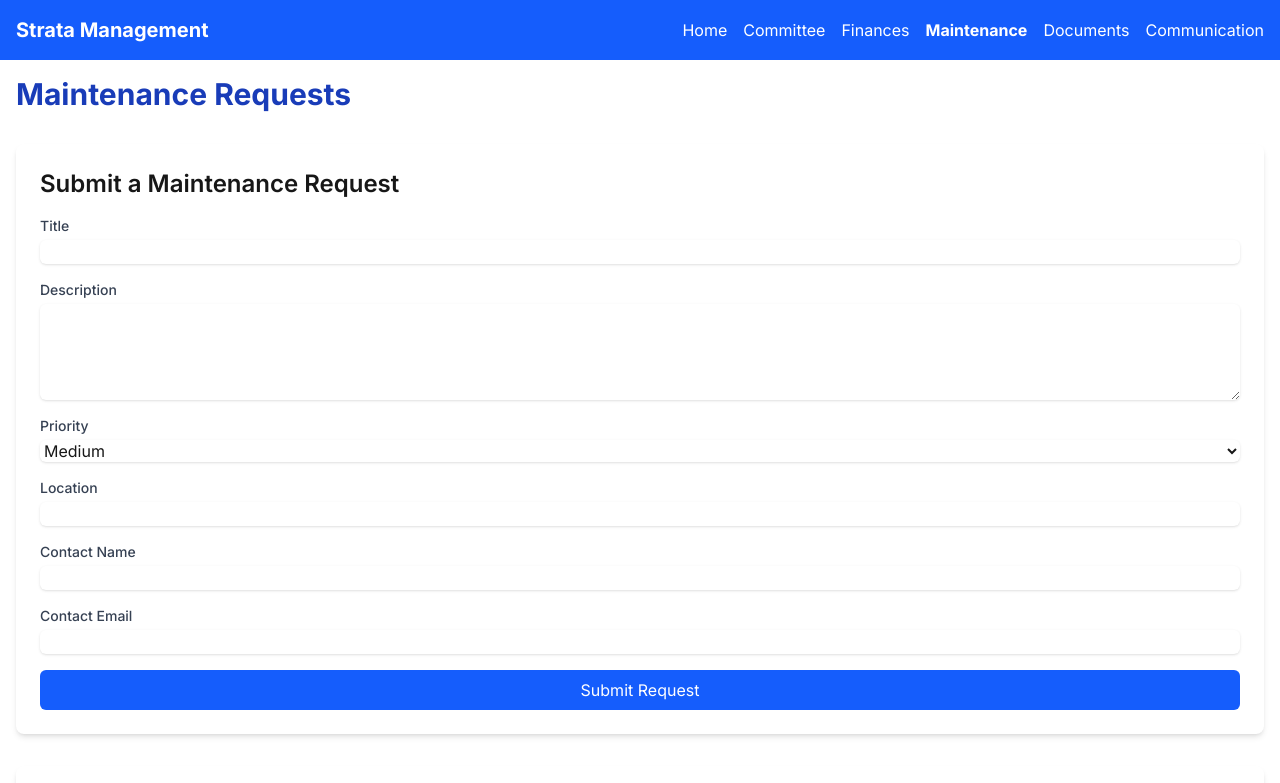
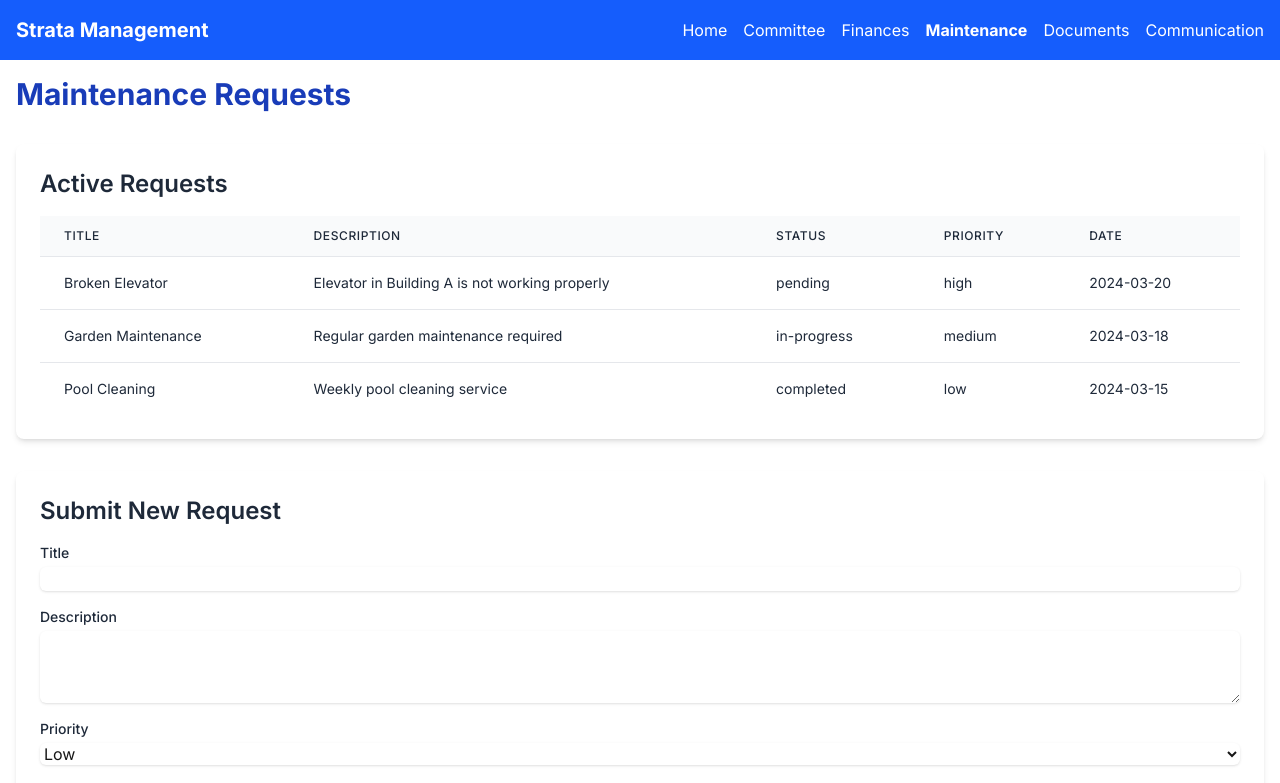
Before and after one commit to ymal0304/Strata-Management-Info-1111, a Next.js app: page /maintenance in a window 1280 px wide. Shown: the top 783 px of the page. Built offline with nearby package versions, Linux system fonts and the light colour scheme.

Commit message:
fifth commit

```diff
--- a/app/maintenance/page.tsx
+++ b/app/maintenance/page.tsx
@@ -3,43 +3,52 @@
 import { useState } from 'react';
 
 interface MaintenanceRequest {
+  id: number;
   title: string;
   description: string;
+  status: 'pending' | 'in-progress' | 'completed';
   priority: 'low' | 'medium' | 'high';
-  location: string;
-  contactName: string;
-  contactEmail: string;
+  date: string;
+  location?: string;
+  contactName?: string;
+  contactEmail?: string;
 }
 
 export default function MaintenancePage() {
-  const [request, setRequest] = useState<MaintenanceRequest>({
-    title: '',
-    description: '',
-    priority: 'medium',
-    location: '',
-    contactName: '',
-    contactEmail: '',
-  });
+  const [request, setRequest] = useState<Partial<MaintenanceRequest>>({});
+  const [requests] = useState<MaintenanceRequest[]>([
+    {
+      id: 1,
+      title: 'Broken Elevator',
+      description: 'Elevator in Building A is not working properly',
+      status: 'pending',
+      priority: 'high',
+      date: '2024-03-20',
+    },
+    {
+      id: 2,
+      title: 'Garden Maintenance',
+      description: 'Regular garden maintenance required',
+      status: 'in-progress',
+      priority: 'medium',
+      date: '2024-03-18',
+    },
+    {
+      id: 3,
+      title: 'Pool Cleaning',
+      description: 'Weekly pool cleaning service',
+      status: 'completed',
+      priority: 'low',
+      date: '2024-03-15',
+    },
+  ]);
 
   const handleSubmit = (e: React.FormEvent) => {
     e.preventDefault();
-    // In a real application, this would send the data to a server
-    console.log('Maintenance request submitted:', request);
-    alert('Maintenance request submitted successfully!');
-    // Reset form
-    setRequest({
-      title: '',
-      description: '',
-      priority: 'medium',
-      location: '',
-      contactName: '',
-      contactEmail: '',
-    });
+    // Handle form submission
   };
 
-  const handleChange = (
-    e: React.ChangeEvent<HTMLInputElement | HTMLTextAreaElement | HTMLSelectElement>
-  ) => {
+  const handleChange = (e: React.ChangeEvent<HTMLInputElement | HTMLTextAreaElement | HTMLSelectElement>) => {
     const { name, value } = e.target;
     setRequest((prev) => ({ ...prev, [name]: value }));
   };
@@ -49,46 +58,90 @@ export default function MaintenancePage() {
       <h1 className="text-3xl font-bold text-blue-800">Maintenance Requests</h1>
 
       <div className="bg-white rounded-lg shadow-md p-6">
-        <h2 className="text-2xl font-semibold mb-4">Submit a Maintenance Request</h2>
+        <h2 className="text-2xl font-semibold mb-4 text-gray-800">Active Requests</h2>
+        <div className="overflow-x-auto">
+          <table className="min-w-full divide-y divide-gray-200">
+            <thead className="bg-gray-50">
+              <tr>
+                <th className="px-6 py-3 text-left text-xs font-medium text-gray-800 uppercase tracking-wider">
+                  Title
+                </th>
+                <th className="px-6 py-3 text-left text-xs font-medium text-gray-800 uppercase tracking-wider">
+                  Description
+                </th>
+                <th className="px-6 py-3 text-left text-xs font-medium text-gray-800 uppercase tracking-wider">
+                  Status
+                </th>
+                <th className="px-6 py-3 text-left text-xs font-medium text-gray-800 uppercase tracking-wider">
+                  Priority
+                </th>
+                <th className="px-6 py-3 text-left text-xs font-medium text-gray-800 uppercase tracking-wider">
+                  Date
+                </th>
+              </tr>
+            </thead>
+            <tbody className="bg-white divide-y divide-gray-200">
+              {requests.map((request) => (
+                <tr key={request.id}>
+                  <td className="px-6 py-4 whitespace-nowrap text-sm text-gray-800">
+                    {request.title}
+                  </td>
+                  <td className="px-6 py-4 whitespace-nowrap text-sm text-gray-800">
+                    {request.description}
+                  </td>
+                  <td className="px-6 py-4 whitespace-nowrap text-sm text-gray-800">
+                    {request.status}
+                  </td>
+                  <td className="px-6 py-4 whitespace-nowrap text-sm text-gray-800">
+                    {request.priority}
+                  </td>
+                  <td className="px-6 py-4 whitespace-nowrap text-sm text-gray-800">
+                    {request.date}
+                  </td>
+                </tr>
+              ))}
+            </tbody>
+          </table>
+        </div>
+      </div>
+
+      <div className="bg-white rounded-lg shadow-md p-6">
+        <h2 className="text-2xl font-semibold mb-4 text-gray-800">Submit New Request</h2>
         <form onSubmit={handleSubmit} className="space-y-4">
           <div>
-            <label htmlFor="title" className="block text-sm font-medium text-gray-700">
+            <label htmlFor="title" className="block text-sm font-medium text-gray-800">
               Title
             </label>
             <input
               type="text"
               id="title"
               name="title"
-              value={request.title}
+              value={request.title || ''}
               onChange={handleChange}
-              required
               className="mt-1 block w-full rounded-md border-gray-300 shadow-sm focus:border-blue-500 focus:ring-blue-500"
             />
           </div>
-
           <div>
-            <label htmlFor="description" className="block text-sm font-medium text-gray-700">
+            <label htmlFor="description" className="block text-sm font-medium text-gray-800">
               Description
             </label>
             <textarea
               id="description"
               name="description"
-              value={request.description}
+              value={request.description || ''}
               onChange={handleChange}
-              required
-              rows={4}
+              rows={3}
               className="mt-1 block w-full rounded-md border-gray-300 shadow-sm focus:border-blue-500 focus:ring-blue-500"
             />
           </div>
-
           <div>
-            <label htmlFor="priority" className="block text-sm font-medium text-gray-700">
+            <label htmlFor="priority" className="block text-sm font-medium text-gray-800">
               Priority
             </label>
             <select
               id="priority"
               name="priority"
-              value={request.priority}
+              value={request.priority || ''}
               onChange={handleChange}
               className="mt-1 block w-full rounded-md border-gray-300 shadow-sm focus:border-blue-500 focus:ring-blue-500"
             >
@@ -97,78 +150,53 @@ export default function MaintenancePage() {
               <option value="high">High</option>
             </select>
           </div>
-
           <div>
-            <label htmlFor="location" className="block text-sm font-medium text-gray-700">
+            <label htmlFor="location" className="block text-sm font-medium text-gray-800">
               Location
             </label>
             <input
               type="text"
               id="location"
               name="location"
-              value={request.location}
+              value={request.location || ''}
               onChange={handleChange}
-              required
               className="mt-1 block w-full rounded-md border-gray-300 shadow-sm focus:border-blue-500 focus:ring-blue-500"
             />
           </div>
-
           <div>
-            <label htmlFor="contactName" className="block text-sm font-medium text-gray-700">
+            <label htmlFor="contactName" className="block text-sm font-medium text-gray-800">
               Contact Name
             </label>
             <input
               type="text"
               id="contactName"
               name="contactName"
-              value={request.contactName}
+              value={request.contactName || ''}
               onChange={handleChange}
-              required
               className="mt-1 block w-full rounded-md border-gray-300 shadow-sm focus:border-blue-500 focus:ring-blue-500"
             />
           </div>
-
           <div>
-            <label htmlFor="contactEmail" className="block text-sm font-medium text-gray-700">
+            <label htmlFor="contactEmail" className="block text-sm font-medium text-gray-800">
               Contact Email
             </label>
             <input
               type="email"
               id="contactEmail"
               name="contactEmail"
-              value={request.contactEmail}
+              value={request.contactEmail || ''}
               onChange={handleChange}
-              required
               className="mt-1 block w-full rounded-md border-gray-300 shadow-sm focus:border-blue-500 focus:ring-blue-500"
             />
           </div>
-
           <button
             type="submit"
-            className="w-full bg-blue-600 text-white py-2 px-4 rounded-md hover:bg-blue-700 focus:outline-none focus:ring-2 focus:ring-blue-500 focus:ring-offset-2"
+            className="inline-flex justify-center py-2 px-4 border border-transparent shadow-sm text-sm font-medium rounded-md text-white bg-blue-600 hover:bg-blue-700 focus:outline-none focus:ring-2 focus:ring-offset-2 focus:ring-blue-500"
           >
             Submit Request
           </button>
         </form>
       </div>
-
-      <div className="bg-white rounded-lg shadow-md p-6">
-        <h2 className="text-2xl font-semibold mb-4">Recent Requests</h2>
-        <div className="space-y-4">
-          <div className="border-b pb-4">
-            <h3 className="text-lg font-medium">Elevator Maintenance</h3>
-            <p className="text-gray-600">Status: In Progress</p>
-            <p className="text-gray-600">Priority: High</p>
-            <p className="text-gray-600">Submitted: March 28, 2024</p>
-          </div>
-          <div className="border-b pb-4">
-            <h3 className="text-lg font-medium">Garden Maintenance</h3>
-            <p className="text-gray-600">Status: Completed</p>
-            <p className="text-gray-600">Priority: Medium</p>
-            <p className="text-gray-600">Submitted: March 25, 2024</p>
-          </div>
-        </div>
-      </div>
     </div>
   );
 }
```
Also changed, not shown: app/communication/page.tsx (+11 -11 lines), app/documents/page.tsx (+14 -14 lines), app/page.tsx (+8 -8 lines).
